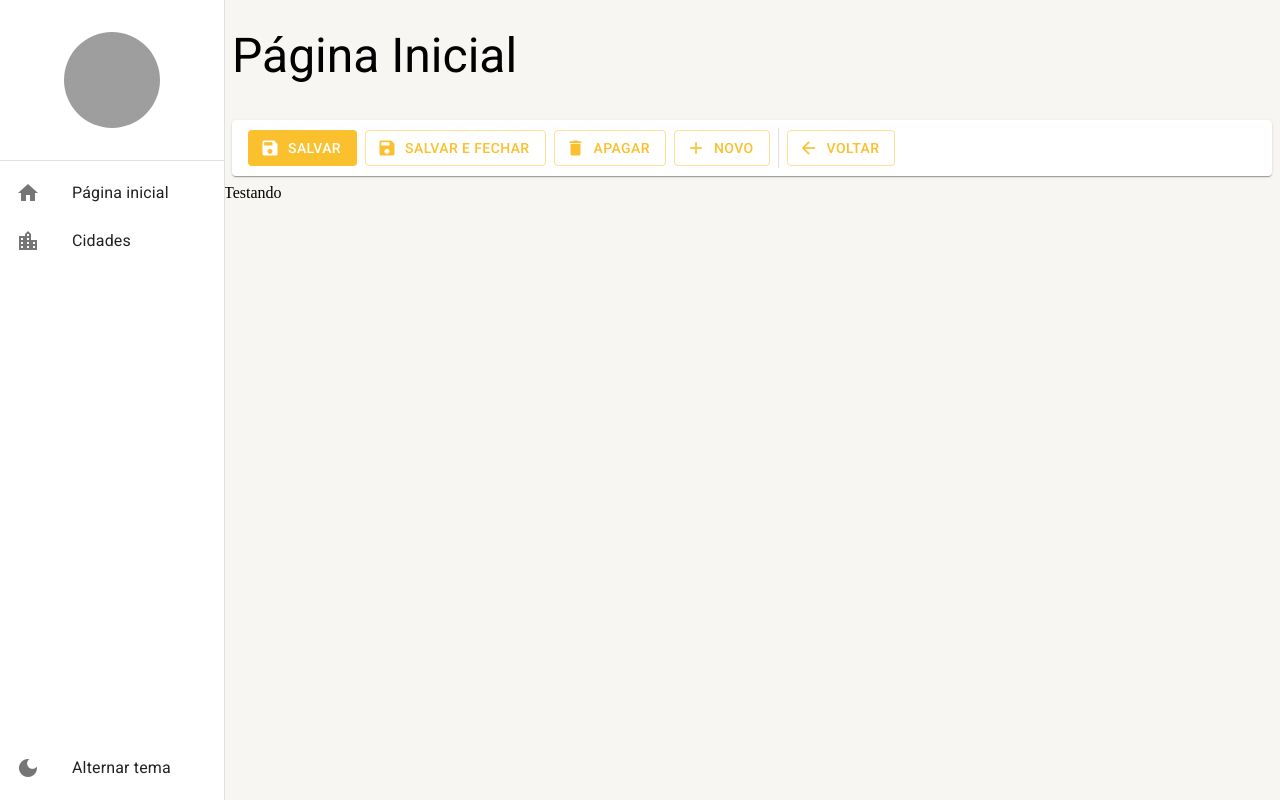
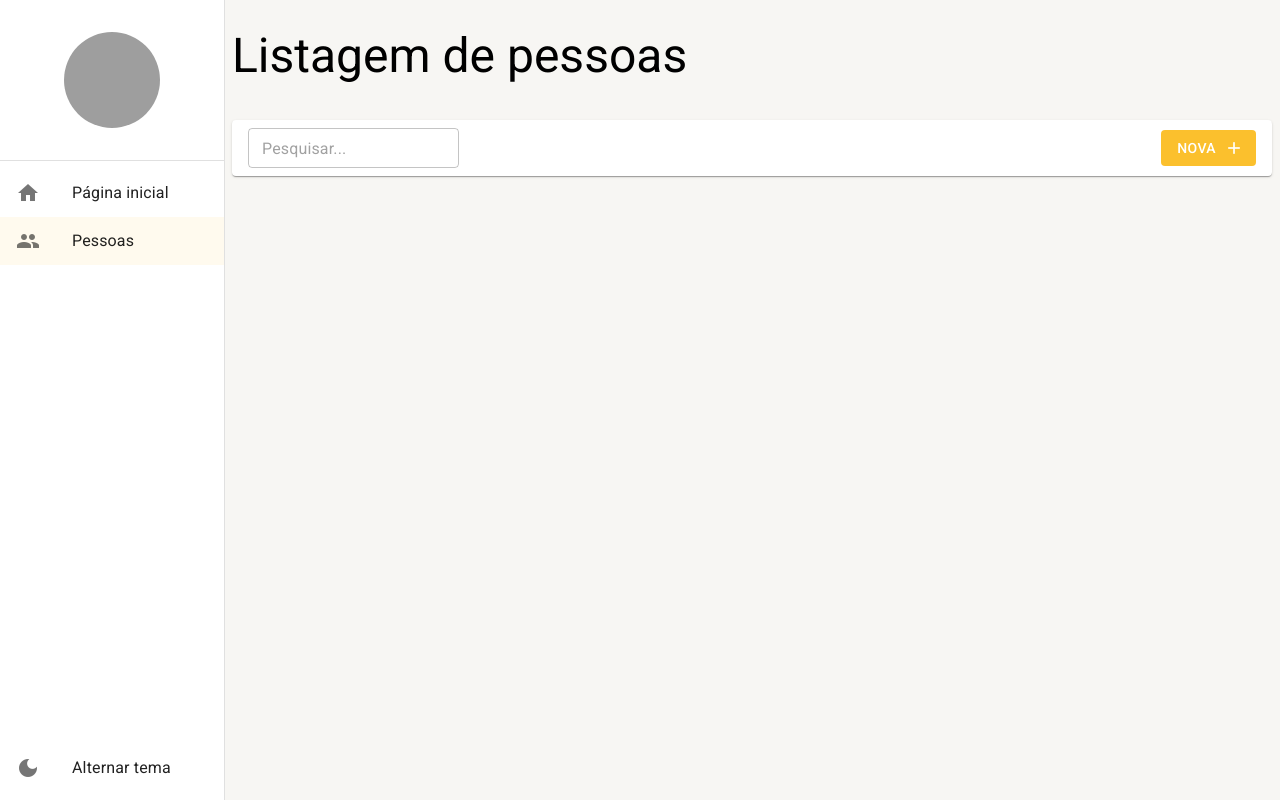
Before and after one commit to AndersonTiago/ReactMUI, a React (Create React App) app: page /pessoas in a window 1280 px wide. Before the commit this address led to /pagina-inicial. Built offline with nearby package versions, Linux system fonts and the light colour scheme; no server answers; grey boxes are pictures that could not be loaded.

Commit message:
Fazendo consulta de pessoas

```diff
--- a/mock/database.json
+++ b/mock/database.json
@@ -2,8 +2,9 @@
   "pessoas": [
     {
       "id": 1,
-      "nome": "Juca",
-      "sobrenome": "Silva"
+      "cidadeId": 1,
+      "email": "Juca@gmail.com",
+      "nomeCompleto": "Juca Silva"
     }
   ]
 }
--- a/src/pages/index.ts
+++ b/src/pages/index.ts
@@ -1,2 +1,2 @@
 export * from "./dashboard/Dashboard";
-export * from "./cidades/ListagemDeCidade";
+export * from "./pessoas/ListagemDePessoas";
--- a/src/pages/cidades/ListagemDeCidade.tsx
+++ b/src/pages/pessoas/ListagemDePessoas.tsx
@@ -1,19 +1,32 @@
-import { useMemo } from "react"
+import { useEffect, useMemo } from "react"
 import { useSearchParams } from "react-router-dom"
 import { FerramentasDaListagem } from "../../shared/components"
 import { LayoutBaseDePagina } from "../../shared/layouts"
+import { PessoasService } from "../../shared/services/api/pessoas/PessoasService"
 
 
-export const ListagemDeCidade: React.FC = () => {
+export const ListagemDePessoas: React.FC = () => {
   const [searchParams, setSearchParams] = useSearchParams()
 
   const busca = useMemo(() => {
     return searchParams.get('busca') || ''
   }, [searchParams])
 
+  useEffect(() => {
+    PessoasService.getAll(1, busca)
+      .then((result) => {
+        if (result instanceof Error) {
+          alert(result.message)
+          return
+        }
+        console.log(result)
+
+      });
+  }, [busca])
+
   return (
     <LayoutBaseDePagina
-      titulo="Listagem de cidades"
+      titulo="Listagem de pessoas"
       barraDeFerramentas={
         <FerramentasDaListagem
           mostrarInputBusca
--- a/src/routes/index.tsx
+++ b/src/routes/index.tsx
@@ -1,6 +1,6 @@
 import { useEffect } from 'react';
 import { Routes, Route, Navigate } from 'react-router-dom';
-import { Dashboard, ListagemDeCidade } from '../pages';
+import { Dashboard, ListagemDePessoas } from '../pages';
 import { useDrawerContext } from '../shared/contexts';
 
 export const AppRoutes = () => {
@@ -14,10 +14,15 @@
                 path: 'Página inicial'
             },
             {
-                icon: 'location_city',
-                label: 'Cidades',
-                path: '/cidades'
+                icon: 'people',
+                label: 'Pessoas',
+                path: '/pessoas'
             },
+            // {
+            //     icon: 'location_city',
+            //     label: 'Cidades',
+            //     path: '/cidades'
+            // },
 
         ])
     }, [])
@@ -26,8 +31,8 @@
         <Routes>
             <Route path="/pagina-inicial" element={<Dashboard />} />
 
-            <Route path="/cidades" element={<ListagemDeCidade />} />
-            {/* <Route path="/cidades/detalhe/:id" element={<Dashboard />} /> */}
+            <Route path="/pessoas" element={<ListagemDePessoas />} />
+            {/* <Route path="/pessoas/detalhe/:id" element={<Dashboard />} /> */}
 
 
             <Route path="*" element={<Navigate to="/pagina-inicial" />} />
```
